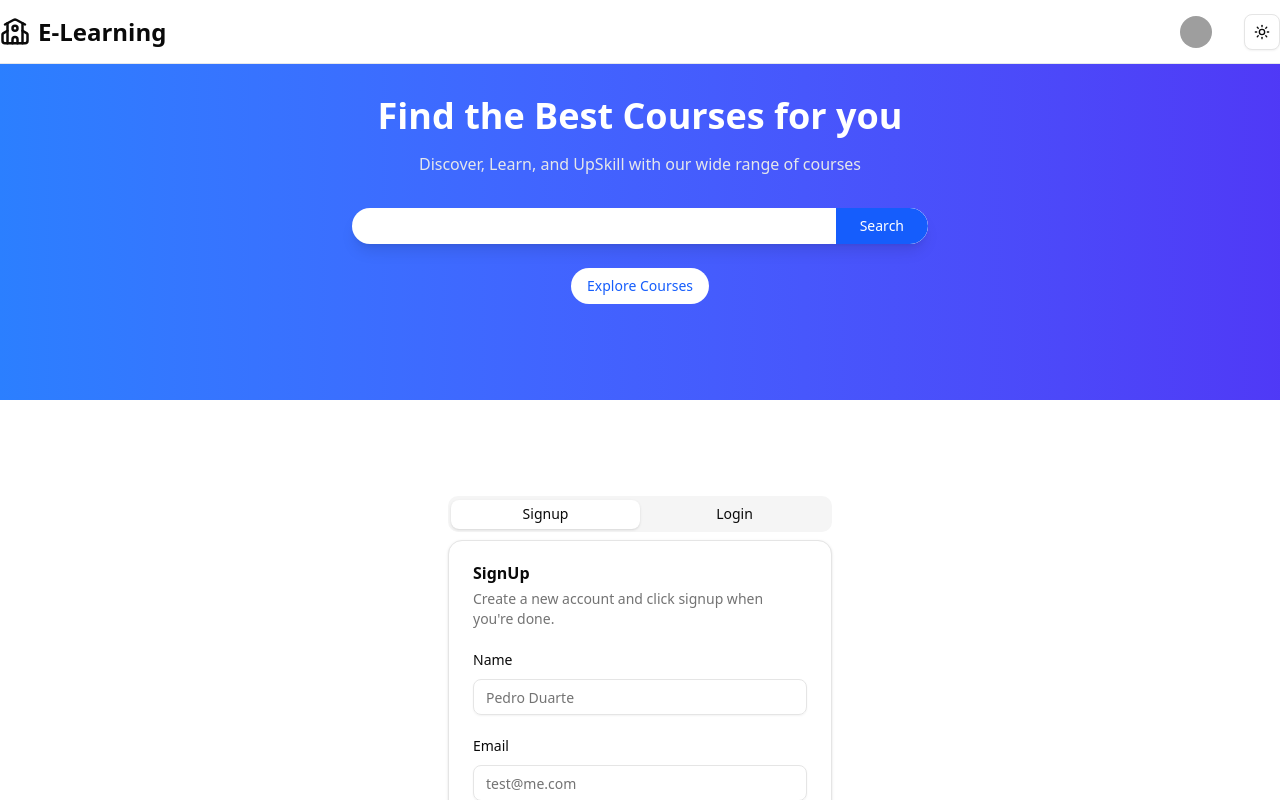
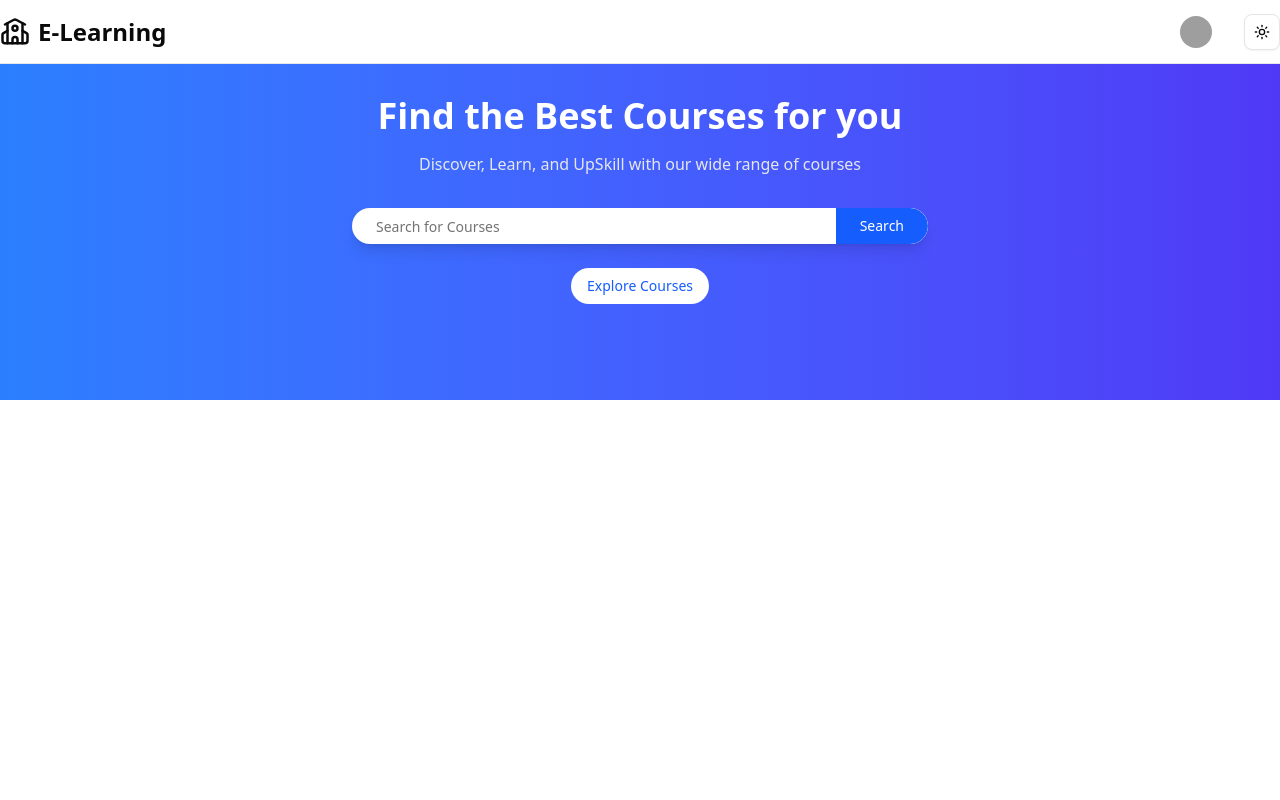
Before and after one commit to Mehar-habib/LMS-React, a React (Vite) app in the folder client/: page / in a window 1280 px wide. Shown: the top 800 px of the page. Built offline with nearby package versions, Linux system fonts and the light colour scheme; grey boxes are pictures that could not be loaded.

Commit message:
Setup React Router Dom

```diff
--- a/client/package.json
+++ b/client/package.json
@@ -25,6 +25,7 @@
     "react": "^19.1.1",
     "react-dom": "^19.1.1",
     "react-redux": "^9.2.0",
+    "react-router-dom": "^7.9.4",
     "sonner": "^2.0.7",
     "tailwind-merge": "^3.3.1",
     "tailwindcss": "^4.1.14"
--- a/client/src/App.jsx
+++ b/client/src/App.jsx
@@ -1,14 +1,36 @@
+import { createBrowserRouter, RouterProvider } from "react-router-dom";
 import Navbar from "./components/component/Navbar";
 import { Button } from "./components/ui/button";
 import Login from "./pages/Login";
 import HeroSection from "./pages/student/HeroSection";
+import MainLayout from "./layout/MainLayout";
+
+const appRouter = createBrowserRouter([
+  {
+    path: "/",
+    element: <MainLayout />,
+    children: [
+      {
+        path: "/",
+        element: (
+          <>
+            <HeroSection />
+            {/* course */}
+          </>
+        ),
+      },
+      {
+        path: "/login",
+        element: <Login />,
+      },
+    ],
+  },
+]);
 
 export default function App() {
   return (
     <div>
-      <Navbar />
-      <HeroSection />
-      <Login />
+      <RouterProvider router={appRouter} />
     </div>
   );
 }
--- /dev/null
+++ b/client/src/layout/MainLayout.jsx
@@ -0,0 +1,13 @@
+import Navbar from "../components/component/Navbar";
+import { Outlet } from "react-router-dom";
+
+export default function MainLayout() {
+  return (
+    <div>
+      <Navbar />
+      <div>
+        <Outlet />
+      </div>
+    </div>
+  );
+}
--- a/client/src/pages/Login.jsx
+++ b/client/src/pages/Login.jsx
@@ -18,6 +18,7 @@ import {
 } from "../features/api/authApi";
 import { useEffect } from "react";
 import { toast } from "sonner";
+import { useNavigate } from "react-router-dom";
 
 const Login = () => {
   const [loginInput, setLoginInput] = useState({ email: "", password: "" });
@@ -26,6 +27,7 @@ const Login = () => {
     email: "",
     password: "",
   });
+  const navigate = useNavigate();
 
   const [
     registerUser,
@@ -72,6 +74,7 @@ const Login = () => {
     }
     if (isLoginSuccess && loginData) {
       toast.success(loginData.message || "User logged in successfully");
+      navigate("/");
     }
     if (loginError) {
       toast.error(loginError.data.message || "login failed");
@@ -137,6 +140,7 @@ const Login = () => {
               </CardContent>
               <CardFooter>
                 <Button
+                  type="submit"
                   disabled={isRegisterLoading}
                   onClick={() => handleRegistration("signup")}
                 >
@@ -186,6 +190,7 @@ const Login = () => {
               </CardContent>
               <CardFooter>
                 <Button
+                  type="submit"
                   disabled={isLoginLoading}
                   onClick={() => handleRegistration("login")}
                 >
--- a/client/src/pages/student/HeroSection.jsx
+++ b/client/src/pages/student/HeroSection.jsx
@@ -18,6 +18,7 @@ export default function HeroSection() {
             className={
               "flex-grow border-none focus-visible:ring-0 px-6 py-3 dark:text-gray-100 "
             }
+            placeholder="Search for Courses"
           />
           <Button className="bg-blue-600 dark:bg-blue-700 text-white px-6 py-3 rounded-r-full hover:bg-blue-700 ">
             Search
```
Also changed, not shown: 1 other file (tests, documents, lock files or other folders).
